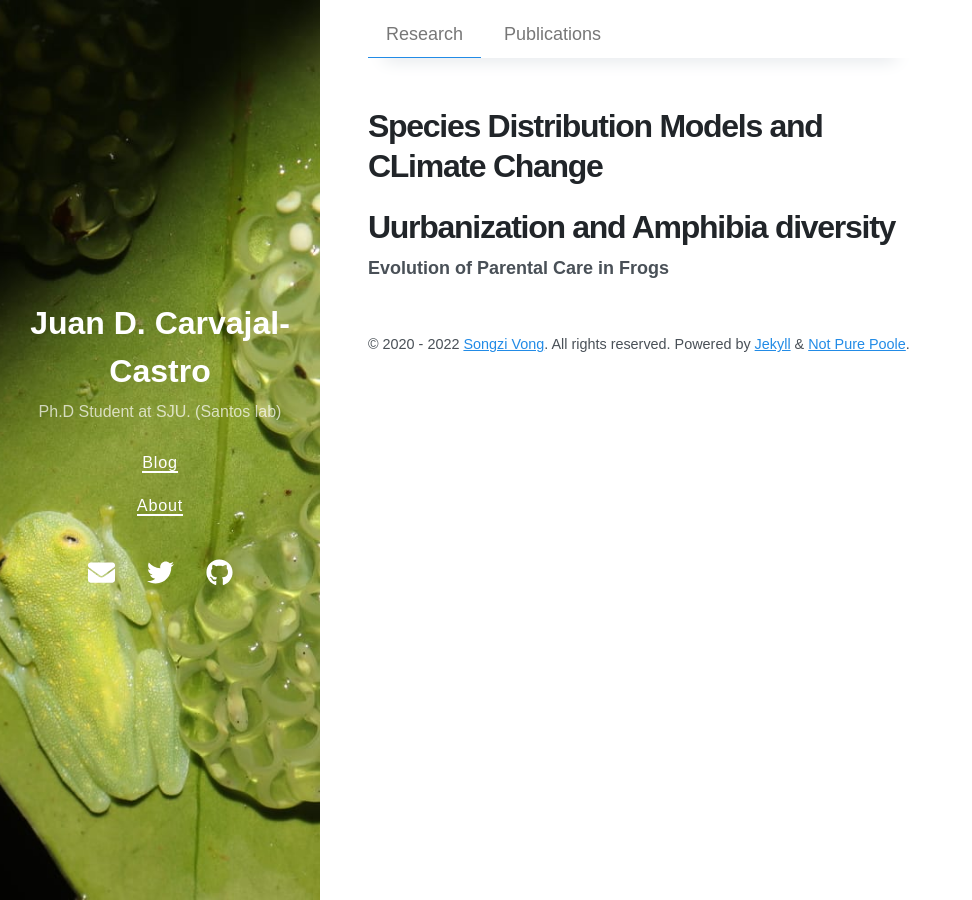
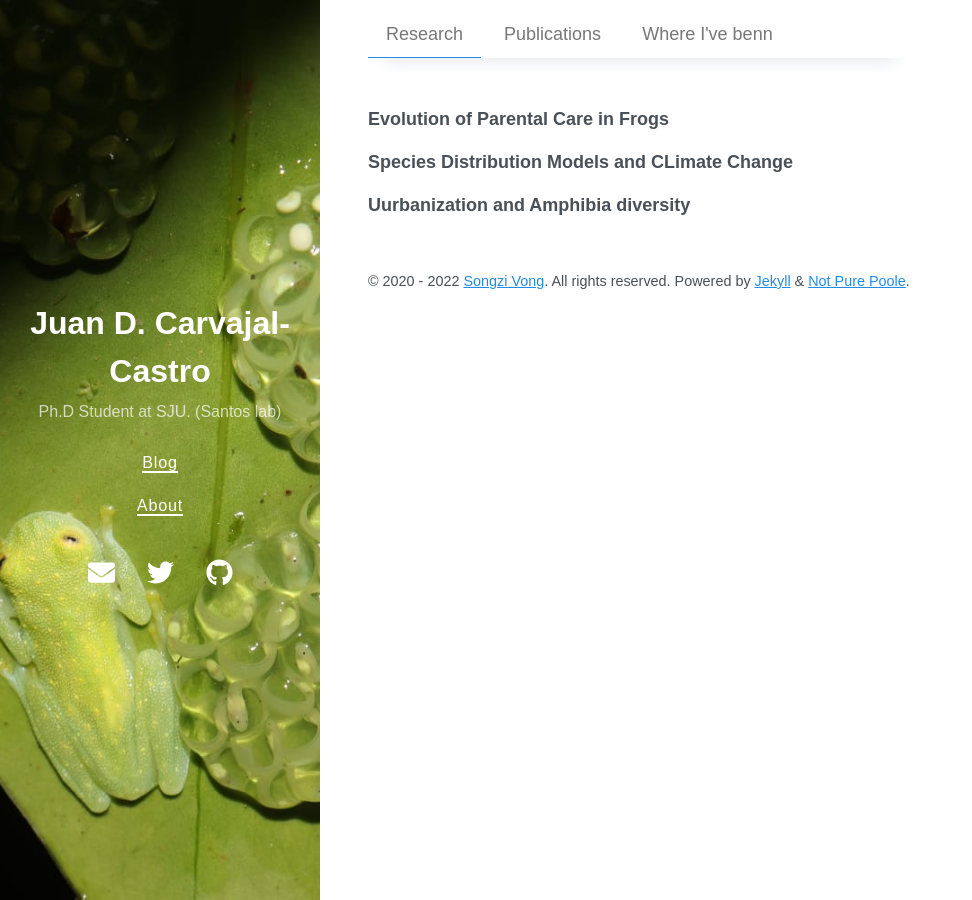
Before and after one commit to carvajaljcastro/carvajaljcastro.github.io, a Jekyll site: the page built from research.md, in a window 1280 px wide. Shown: the whole page, without its empty margins (0-972 px from the left). Built offline with Jekyll 4.4.1, drawn with Linux system fonts in a browser that asks for light colours; nearby versions of some CDN libraries.

Commit message:
commit 10

```diff
--- a/_data/archive.yml
+++ b/_data/archive.yml
@@ -7,3 +7,6 @@
 #- type: categories
 #  title: Categories
 #  url: /categories/
+- type: My_places
+  title: Where I've benn
+  url: /my_places/
--- a/_layouts/Research_text.html
+++ b/_layouts/Research_text.html
@@ -10,9 +10,8 @@
 
   </head>
   <body>
-    <h1><b>Species Distribution Models and CLimate Change</b></h1>
-    <h1><b>Uurbanization and Amphibia diversity</b></h1>
     <p><b>Evolution of Parental Care in Frogs</b></p>
-
+    <p><b>Species Distribution Models and CLimate Change</b></p>
+    <p><b>Uurbanization and Amphibia diversity</b></p>
 </body>
 </html>
```
